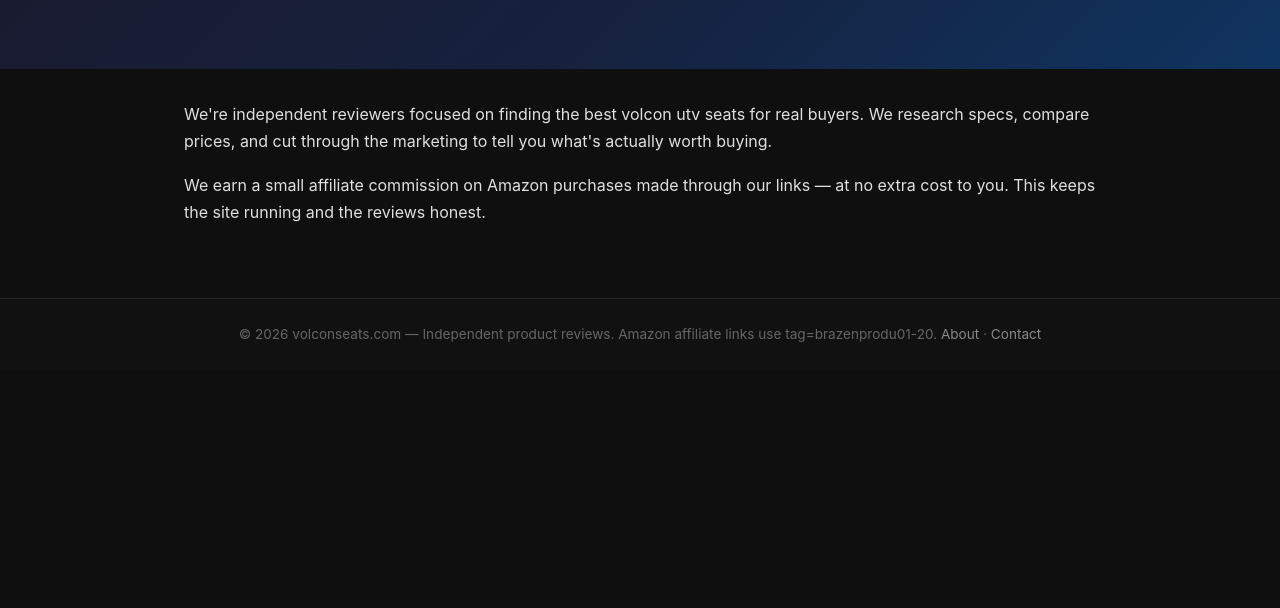
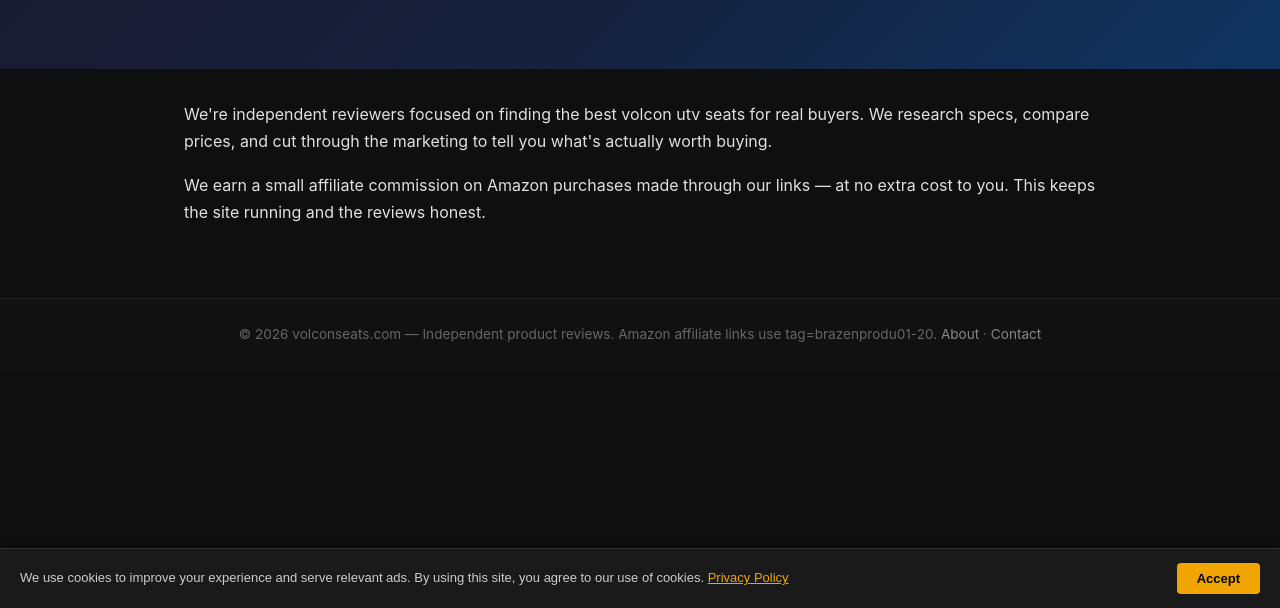
Before and after one commit to Brazenproducts/volconseats, a plain HTML site: page about.html in a window 1280 px wide. Shown: the part 192-800 px from the top of the page. Drawn offline with Linux system fonts and the light colour scheme.

Commit message:
Add cookie consent banner

```diff
--- a/about.html
+++ b/about.html
@@ -68,5 +68,11 @@ footer a{color:#888}
 <footer>
   <p>&copy; 2026 volconseats.com — Independent product reviews. Amazon affiliate links use tag=brazenprodu01-20. <a href="/about.html">About</a> · <a href="/contact.html">Contact</a></p>
 </footer>
+
+<div id="cookie-consent-banner" style="position:fixed;bottom:0;left:0;right:0;background:#1a1a1a;color:#ccc;font-family:sans-serif;font-size:13px;padding:14px 20px;display:flex;align-items:center;justify-content:space-between;gap:16px;flex-wrap:wrap;z-index:99999;border-top:1px solid #333;box-shadow:0 -2px 8px rgba(0,0,0,.4)">
+  <span>We use cookies to improve your experience and serve relevant ads. By using this site, you agree to our use of cookies. <a href="/privacy.html" style="color:#f0a500;text-decoration:underline">Privacy Policy</a></span>
+  <button onclick="document.getElementById('cookie-consent-banner').style.display='none';localStorage.setItem('cookie_ok','1')" style="background:#f0a500;color:#000;border:none;padding:8px 20px;border-radius:4px;cursor:pointer;font-weight:700;white-space:nowrap;font-size:13px">Accept</button>
+</div>
+<script>if(localStorage.getItem('cookie_ok'))document.getElementById('cookie-consent-banner').style.display='none';</script>
 </body>
 </html>
```
Also changed, not shown: best-volcon-utv-seats.html (+6 -0 lines), buyers-guide.html (+6 -0 lines), contact.html (+6 -0 lines), index.html (+6 -0 lines).
